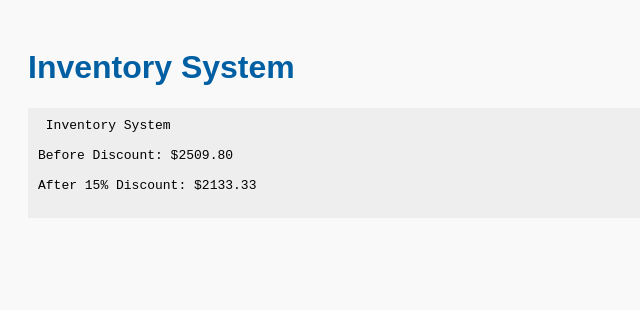
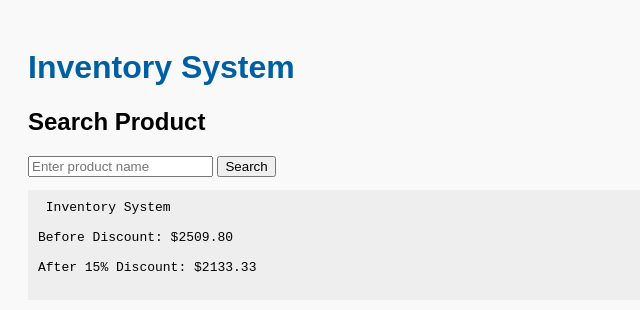
Before and after one commit to ryanumoso2003/inventory-system, a plain HTML site: page index.html in a window 1280 px wide. Shown: the whole page, without its empty margins (0-640 px from the left). Drawn offline with Linux system fonts and the light colour scheme.

Commit message:
Added product search with input and button

```diff
--- a/index.html
+++ b/index.html
@@ -8,6 +8,9 @@
 </head>
 <body>
     <h1> Inventory System</h1>
+    <h2>Search Product</h2>
+    <input type="text" id="searchInput" placeholder="Enter product name" />
+    <button onclick="searchProduct()">Search</button>
     <pre id ="output"></pre>
     <script src ="script.js"></script>
 </body>
```
